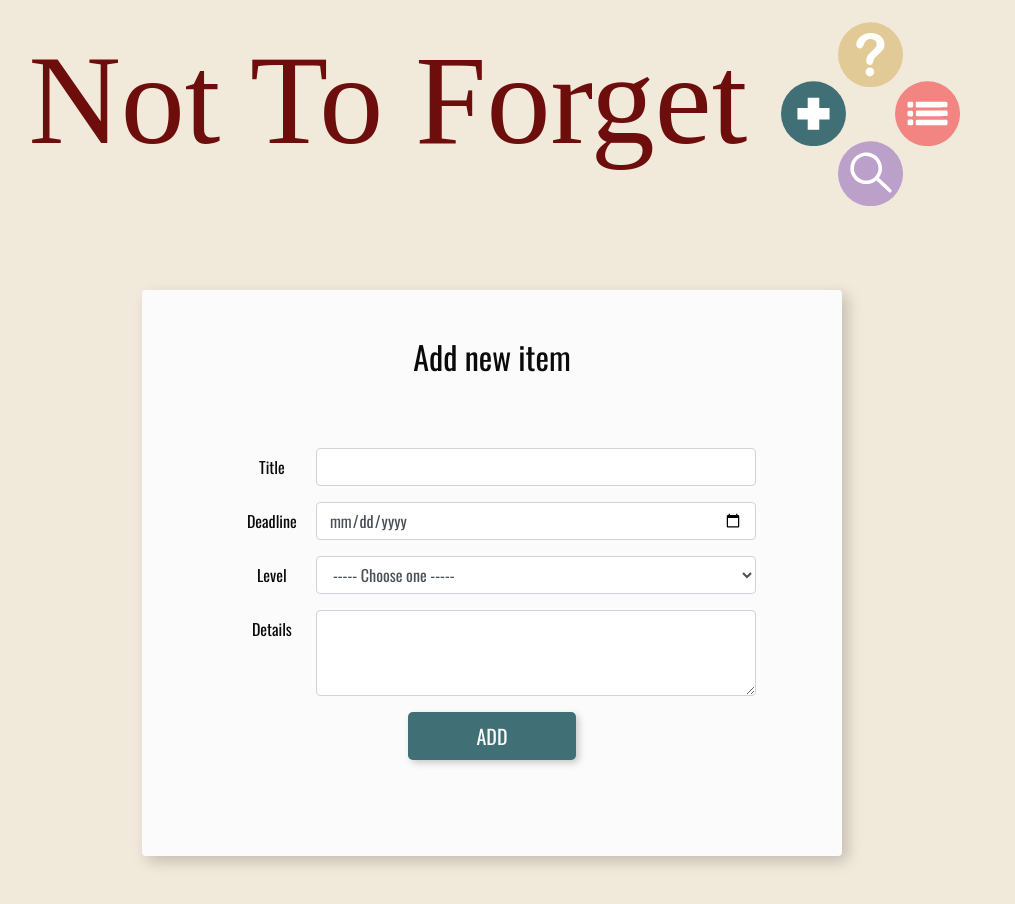
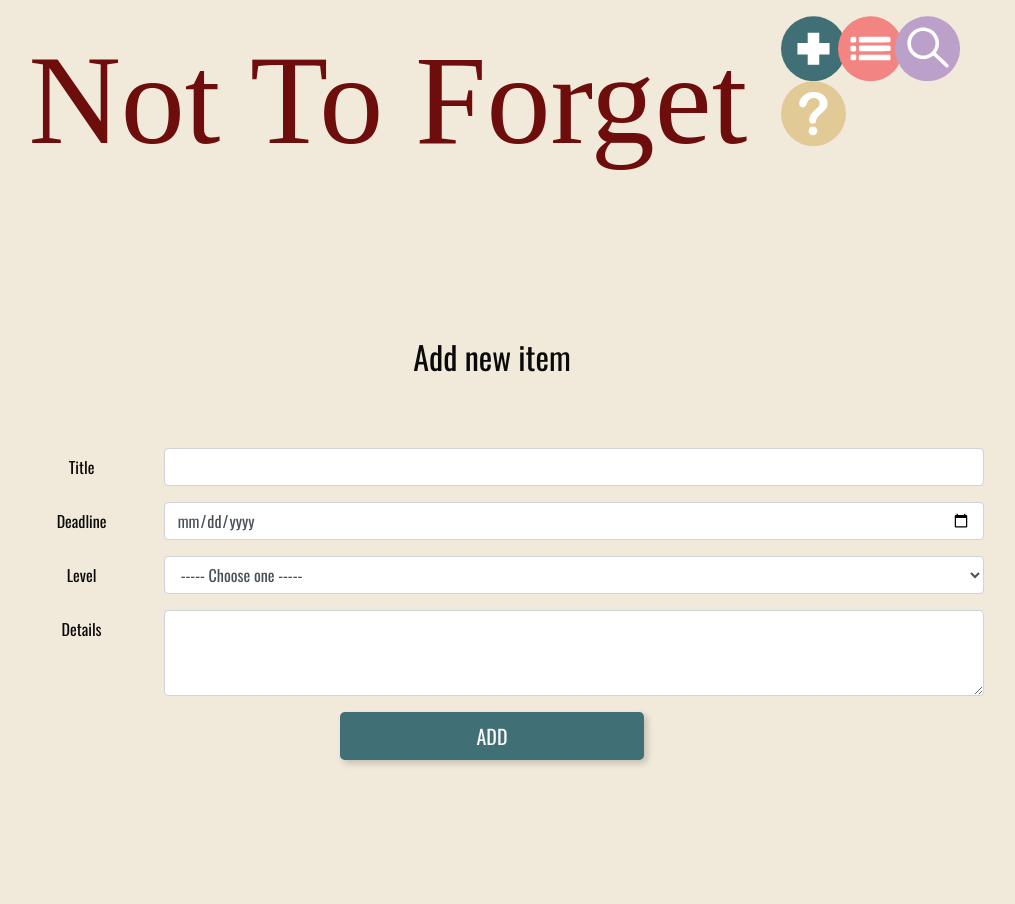
Before and after one commit to Alice-Rez/Not-to-forget, a React (Create React App) app: page /add in a window 1280 px wide. Shown: the top 904 px of the page, without its empty margins (148-1163 px from the left). Built offline with nearby package versions, Linux system fonts and the light colour scheme; a web font is replaced by a local one.

Commit message:
changed style

```diff
--- a/src/index.css
+++ b/src/index.css
@@ -37,15 +37,21 @@ body {
 }
 
 section {
+  margin: 3em auto;
+  padding: 3em 0;
+  text-align: center;
+}
+
+.section {
   width: 90%;
   max-width: 700px;
-  margin: 3em auto;
-  padding: 3em 0;
+}
+
+.card-white {
   border-radius: 0.25rem;
   background-color: var(--white);
   box-shadow: 5px 5px 15px var(--shadow-dark),
     -5px -5px 15px var(--shadow-light);
-  text-align: center;
 }
 
 .btn {
--- a/src/styles/Navigation.css
+++ b/src/styles/Navigation.css
@@ -25,39 +25,39 @@
   transform: scale(1.2);
 }
 
-.add {
+.icon-add {
   grid-area: 2/1/3/2;
 }
 
-.add:hover circle {
+.icon-add:hover circle {
   fill: var(--add-lighter);
 }
 
-.list {
+.icon-list {
   grid-area: 2/3/3/4;
 }
 
-.list:hover circle {
+.icon-list:hover circle {
   fill: var(--list-lighter);
 }
 
-.search {
+.icon-search {
   grid-area: 3/2/4/3;
   position: relative;
   top: -8%;
 }
 
-.search:hover circle {
+.icon-search:hover circle {
   fill: var(--search-lighter);
 }
 
-.help {
+.icon-help {
   grid-area: 1/2/2/3;
   position: relative;
   top: 9%;
 }
 
-.help:hover circle {
+.icon-help:hover circle {
   fill: var(--help-lighter);
 }
 
```
